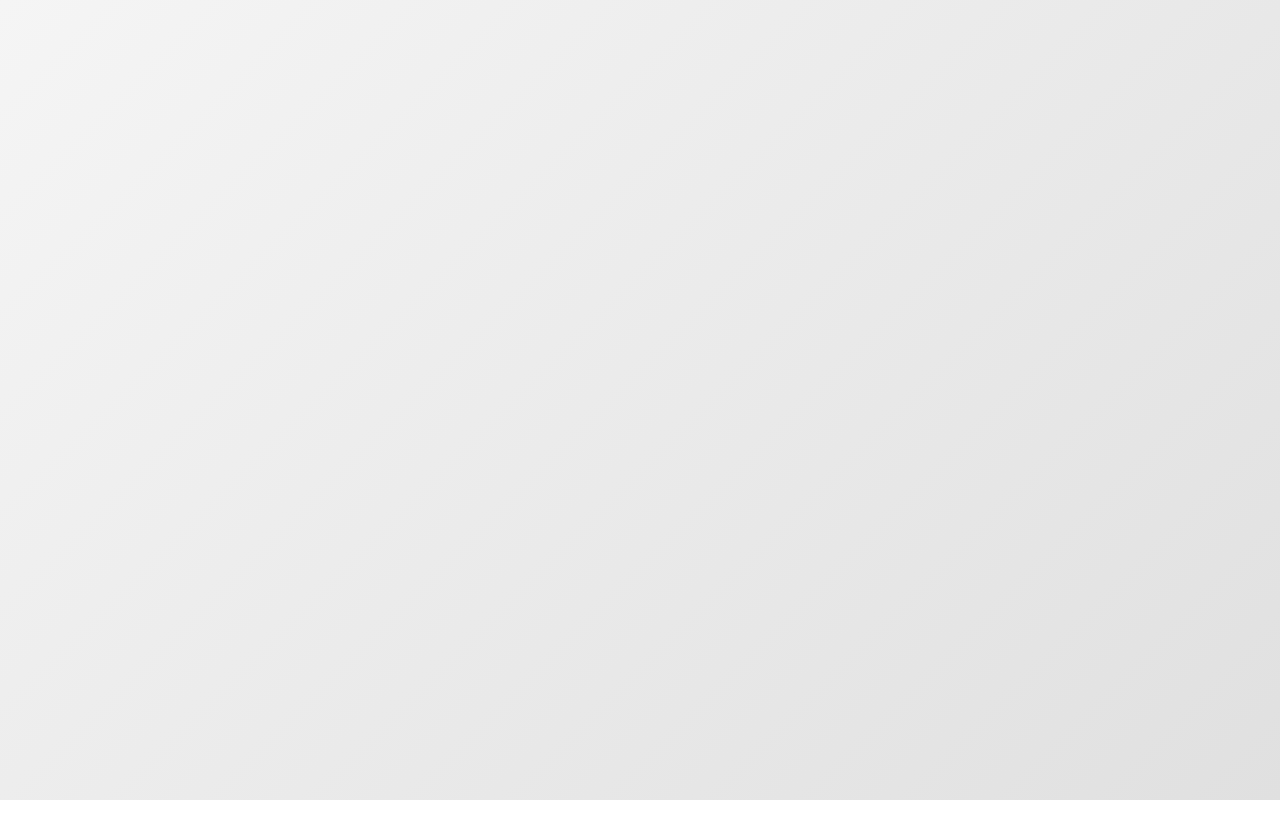
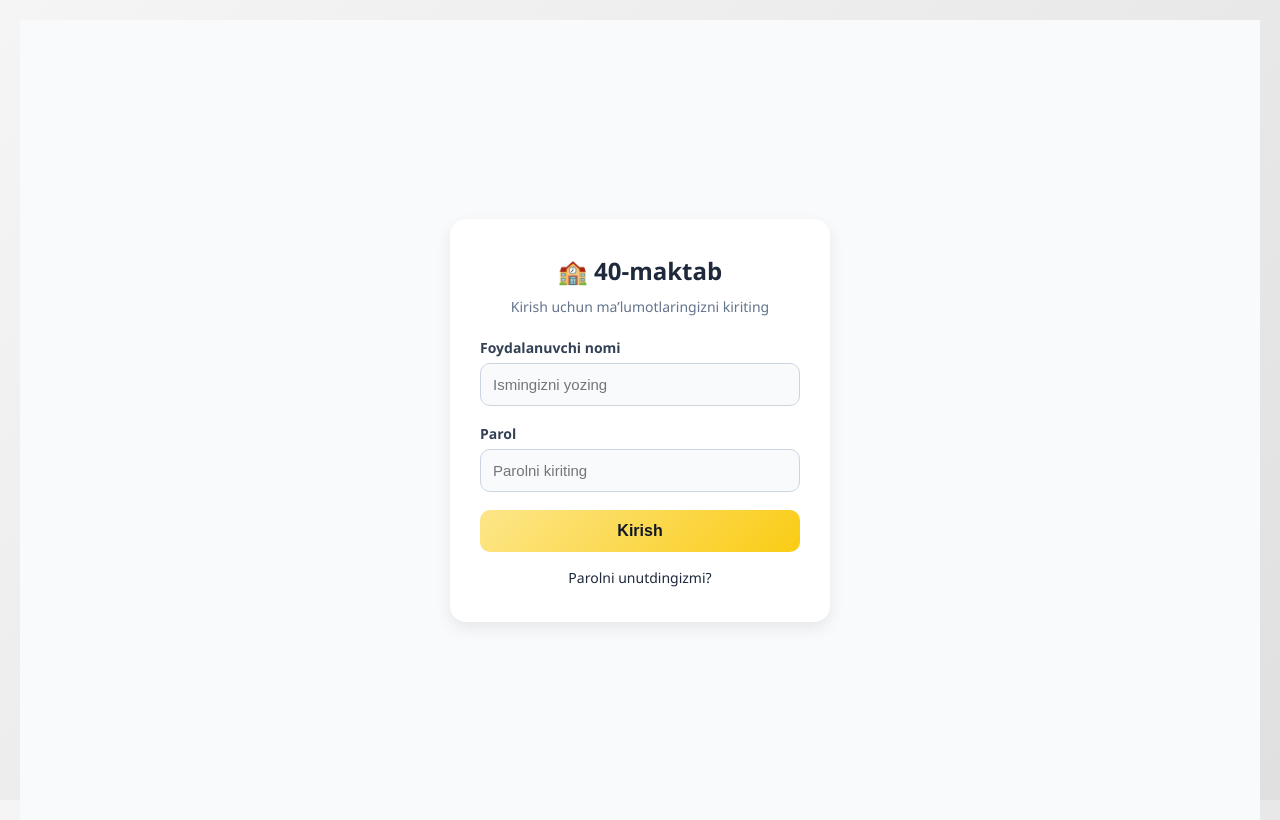
Before and after one commit to ibrohimovich884/school-info, a React (Vite) app: page /login in a window 1280 px wide. Before the commit this address had no page. Built offline with nearby package versions, Linux system fonts and the light colour scheme.

Commit message:
Create login

```diff
--- a/src/App.jsx
+++ b/src/App.jsx
@@ -1,43 +1,48 @@
-import { Routes, Route } from "react-router"
-import Home from './pages/home/Home.jsx'
-import About from './pages/about/About.jsx'
-import Contact from './pages/contact/Contact.jsx'
-import RootLayout from './layout/RootLayout.jsx'
+import { Routes, Route } from "react-router";
+import Home from './pages/home/Home.jsx';
+import About from './pages/about/About.jsx';
+import Contact from './pages/contact/Contact.jsx';
+import RootLayout from './layout/RootLayout.jsx';
 
-import Grade8a from './pages/grade8a/Grade8a.jsx'
-import GirlsPage from './pages/grade8a/Grade8aGirls.jsx'
-import BoysPage from './pages/grade8a/Grade8aBoys.jsx'
+import Grade8a from './pages/grade8a/Grade8a.jsx';
+import GirlsPage from './pages/grade8a/Grade8aGirls.jsx';
+import BoysPage from './pages/grade8a/Grade8aBoys.jsx';
 
-import Grade8b from './pages/grade8b/Grade8b.jsx'
-import Grade9a from './pages/grade9a/Grade9a.jsx'
-import Grade9b from './pages/grade9b/Grade9b.jsx'
+import Grade8b from './pages/grade8b/Grade8b.jsx';
+import Grade9a from './pages/grade9a/Grade9a.jsx';
+import Grade9b from './pages/grade9b/Grade9b.jsx';
+
+import Login from './pages/login/LoginPage.jsx';
+// import NotFound from './pages/NotFound.jsx';
 
 function App() {
+  return (
+    <Routes>
+      {/* Login page */}
+      <Route path="/login" element={<Login />} />
 
-  return (
-    <>
-      <Routes>
-        <Route path='/' element={<RootLayout />}>
-          <Route index element={<Home />} />
-          <Route path='about' element={<About />} />
-          <Route path='contact' element={<Contact />} />
+      {/* Asosiy layout */}
+      <Route path="/" element={<RootLayout />}>
+        <Route index element={<Home />} />
+        <Route path="about" element={<About />} />
+        <Route path="contact" element={<Contact />} />
 
+        {/* 8a */}
+        <Route path="grade/8a" element={<Grade8a />}>
+          <Route path="girls" element={<GirlsPage />} />
+          <Route path="boys" element={<BoysPage />} />
+        </Route>
 
+        {/* 8b, 9a, 9b */}
+        <Route path="grade/8b" element={<Grade8b />} />
+        <Route path="grade/9a" element={<Grade9a />} />
+        <Route path="grade/9b" element={<Grade9b />} />
 
-          {/* 8a */}
-          <Route path='grade/8a' element={<Grade8a />}>
-            <Route path='girls' element={<GirlsPage />} />
-            <Route path='boys' element={<BoysPage />} />
-          </Route>
-
-          <Route path='grade/8b' element={<Grade8b />} />
-          <Route path='grade/9a' element={<Grade9a />} />
-          <Route path='grade/9b' element={<Grade9b />} />
-        </Route>
-      </Routes>
-
-    </>
-  )
+        {/* 404 sahifa */}
+        {/* <Route path="*" element={<NotFound />} /> */}
+      </Route>
+    </Routes>
+  );
 }
 
-export default App
+export default App;
--- a/src/pages/ProfileCard.jsx
+++ b/src/pages/ProfileCard.jsx
@@ -1,7 +1,22 @@
+import { useEffect, useState } from "react";
 import "./Grade.css";
 
 function ProfileCard({ info, index, activeIndex, setActiveIndex }) {
   const isActive = activeIndex === index;
+  const [cachedInfo, setCachedInfo] = useState(info);
+
+  useEffect(() => {
+    const cacheKey = `profile-${info.Name}`;
+
+    // Avval localStorage'dan ma'lumotni o‘qiymiz
+    const cachedData = localStorage.getItem(cacheKey);
+    if (cachedData) {
+      setCachedInfo(JSON.parse(cachedData));
+    } else {
+      // Agar yo‘q bo‘lsa, saqlab qo‘yamiz
+      localStorage.setItem(cacheKey, JSON.stringify(info));
+    }
+  }, [info]);
 
   return (
     <div
@@ -9,27 +24,27 @@ function ProfileCard({ info, index, activeIndex, setActiveIndex }) {
       onClick={() => setActiveIndex(isActive ? null : index)}
     >
       <img
-                src={info.Image || "https://picsum.photos/200"}
-                alt={info.Name}
+        src={cachedInfo.Image || "https://picsum.photos/200"}
+        alt={cachedInfo.Name}
       />
       <div className="profile-info">
-                <h2>{info.Name}</h2>
+        <h2>{cachedInfo.Name}</h2>
 
         {isActive ? (
           <div className="details">
-                        <p><strong>Full name:</strong> {info["Full name"]}</p>
-                        <p><strong>Birthday:</strong> {info.Birthday}</p>
-                        <p><strong>For you, Oybek:</strong> {info.Relation}</p>
-                        <p><strong>Talked:</strong> {info.Talked || "Unknown"}</p>
+            <p><strong>Full name:</strong> {cachedInfo["Full name"]}</p>
+            <p><strong>Birthday:</strong> {cachedInfo.Birthday}</p>
+            <p><strong>For you, Oybek:</strong> {cachedInfo.Relation}</p>
+            <p><strong>Gaplashgan:</strong> {cachedInfo.Talked || "Unknown"}</p>
             <p>
               <strong>Instagram:</strong>{" "}
-                            {info.Instagram && info.Instagram !== "Unknown" ? (
+              {cachedInfo.Instagram && cachedInfo.Instagram !== "Unknown" ? (
                 <a
-                                    href={`https://instagram.com/${info.Instagram}`}
+                  href={`https://instagram.com/${cachedInfo.Instagram}`}
                   target="_blank"
                   rel="noreferrer"
                 >
-                                    {info.Instagram}
+                  {cachedInfo.Instagram}
                 </a>
               ) : (
                 "Unknown"
--- /dev/null
+++ b/src/pages/login/LoginPage.css
@@ -0,0 +1,118 @@
+/* Umumiy container */
+.login-container {
+  display: flex;
+  align-items: center;
+  justify-content: center;
+  min-height: 100vh;
+  background: #f8fafc; /* sayt foniga mos */
+  font-family: "Segoe UI", Arial, sans-serif;
+  padding: 20px;
+}
+
+/* Login kartasi */
+.login-form {
+  background: #fff;
+  padding: 35px 30px;
+  border-radius: 16px;
+  box-shadow: 0 6px 16px rgba(0, 0, 0, 0.08);
+  width: 100%;
+  max-width: 380px;
+  text-align: center;
+  transition: transform 0.3s ease, box-shadow 0.3s ease;
+}
+
+.login-form:hover {
+  transform: translateY(-3px);
+  box-shadow: 0 8px 20px rgba(0, 0, 0, 0.1);
+}
+
+/* Sarlavha */
+.login-form h1 {
+  font-size: 24px;
+  font-weight: 700;
+  color: #1e293b; /* grade-title rangi */
+  margin-bottom: 10px;
+}
+
+.login-form p {
+  font-size: 14px;
+  color: #64748b; /* kulrang matn */
+  margin-bottom: 22px;
+}
+
+/* Input guruh */
+.form-group {
+  margin-bottom: 18px;
+  text-align: left;
+}
+
+.form-group label {
+  display: block;
+  margin-bottom: 6px;
+  font-weight: 600;
+  color: #334155;
+  font-size: 14px;
+}
+
+.form-group input {
+  width: 100%;
+  padding: 12px;
+  border: 1px solid #cbd5e1;
+  border-radius: 10px;
+  font-size: 15px;
+  transition: border 0.25s ease, box-shadow 0.25s ease;
+  background: #f8fafc;
+}
+
+.form-group input:focus {
+  border-color: #facc15;
+  outline: none;
+  box-shadow: 0 0 6px rgba(250, 204, 21, 0.4);
+}
+
+/* Tugma */
+.login-btn {
+  width: 100%;
+  padding: 12px;
+  border: none;
+  border-radius: 10px;
+  font-size: 16px;
+  font-weight: 600;
+  color: #0f172a;
+  background: linear-gradient(135deg, #fde68a, #facc15);
+  cursor: pointer;
+  transition: background 0.25s ease, transform 0.2s ease, box-shadow 0.2s ease;
+}
+
+.login-btn:hover {
+  background: linear-gradient(135deg, #fbbf24, #f59e0b);
+  transform: translateY(-2px);
+  box-shadow: 0 6px 14px rgba(245, 158, 11, 0.4);
+}
+
+/* Qo‘shimcha link */
+.login-form .extra-links {
+  margin-top: 16px;
+  font-size: 14px;
+}
+
+.login-form .extra-links a {
+  color: #1e293b;
+  text-decoration: none;
+  font-weight: 500;
+}
+
+.login-form .extra-links a:hover {
+  text-decoration: underline;
+}
+
+/* Responsive */
+@media (max-width: 480px) {
+  .login-form {
+    padding: 25px 20px;
+  }
+
+  .login-form h1 {
+    font-size: 20px;
+  }
+}
--- /dev/null
+++ b/src/pages/login/LoginPage.jsx
@@ -0,0 +1,68 @@
+// pages/login/LoginPage.jsx
+import { useState } from "react";
+import { useNavigate } from "react-router";
+import "./LoginPage.css";
+
+function Login() {
+  const [username, setUsername] = useState("");
+  const [password, setPassword] = useState("");
+  const [error, setError] = useState("");
+  const navigate = useNavigate();
+
+  const handleSubmit = (e) => {
+    e.preventDefault();
+
+    // Oddiy tekshiruv (keyinchalik backendga ulash mumkin)
+    if (username === "Oybek" && password === "1234") {
+      localStorage.setItem("isLoggedIn", "true"); // loginni eslab qoladi
+      navigate("/"); // asosiy sahifaga o'tkazadi
+    } else {
+      setError("❌ Noto‘g‘ri foydalanuvchi nomi yoki parol!");
+    }
+  };
+
+  return (
+    <div className="login-container">
+      <form className="login-form" onSubmit={handleSubmit}>
+        <h1>🏫 40-maktab</h1>
+        <p>Kirish uchun ma’lumotlaringizni kiriting</p>
+
+        {error && <p style={{ color: "red", marginBottom: "10px" }}>{error}</p>}
+
+        <div className="form-group">
+          <label htmlFor="username">Foydalanuvchi nomi</label>
+          <input
+            type="text"
+            id="username"
+            placeholder="Ismingizni yozing"
+            value={username}
+            onChange={(e) => setUsername(e.target.value)}
+            required
+          />
+        </div>
+
+        <div className="form-group">
+          <label htmlFor="password">Parol</label>
+          <input
+            type="password"
+            id="password"
+            placeholder="Parolni kiriting"
+            value={password}
+            onChange={(e) => setPassword(e.target.value)}
+            required
+          />
+        </div>
+
+        <button type="submit" className="login-btn">
+          Kirish
+        </button>
+
+        <div className="extra-links">
+          <a href="#">Parolni unutdingizmi?</a>
+        </div>
+      </form>
+    </div>
+  );
+}
+
+export default Login;
```
Lines whose indentation alone changed are shown as unchanged.
